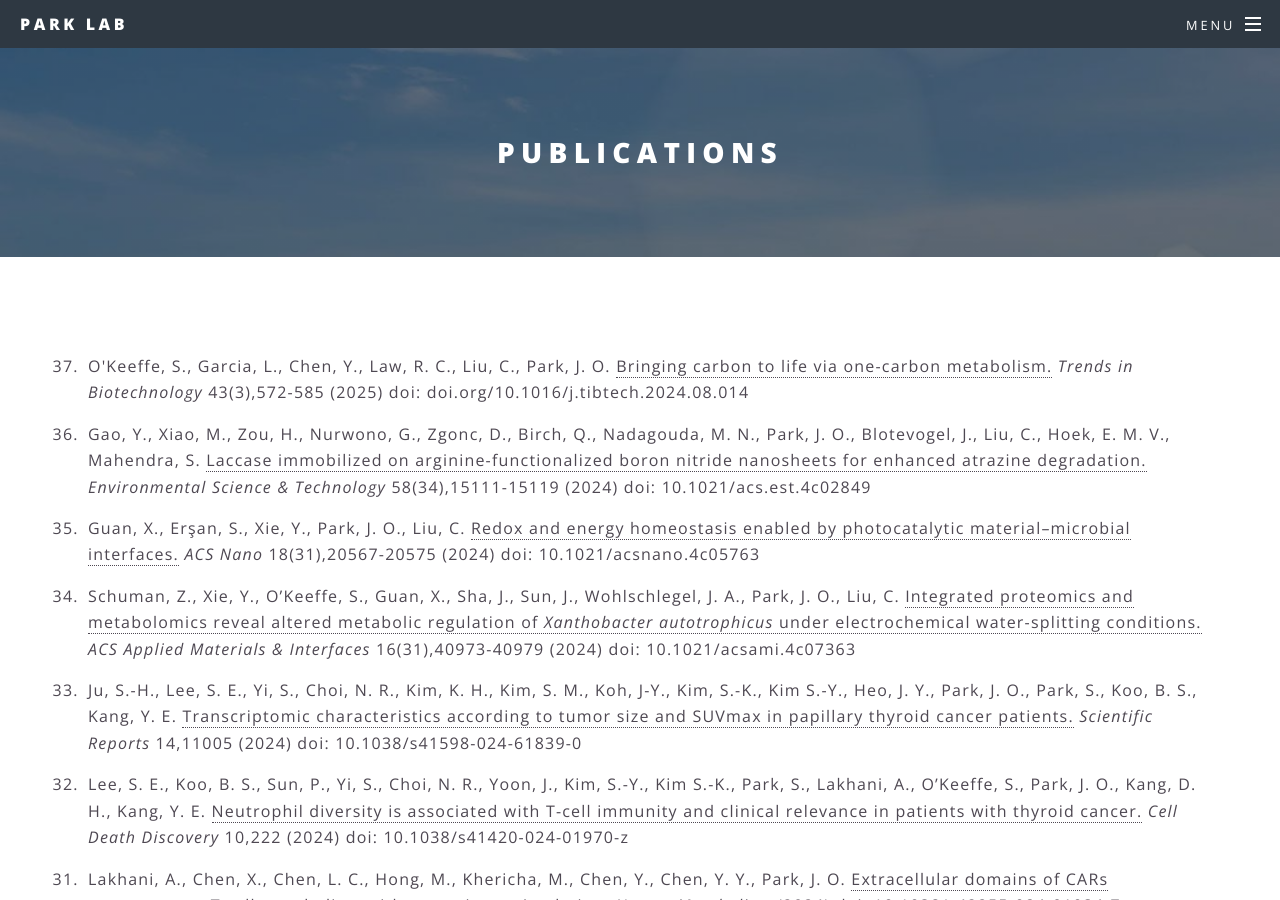
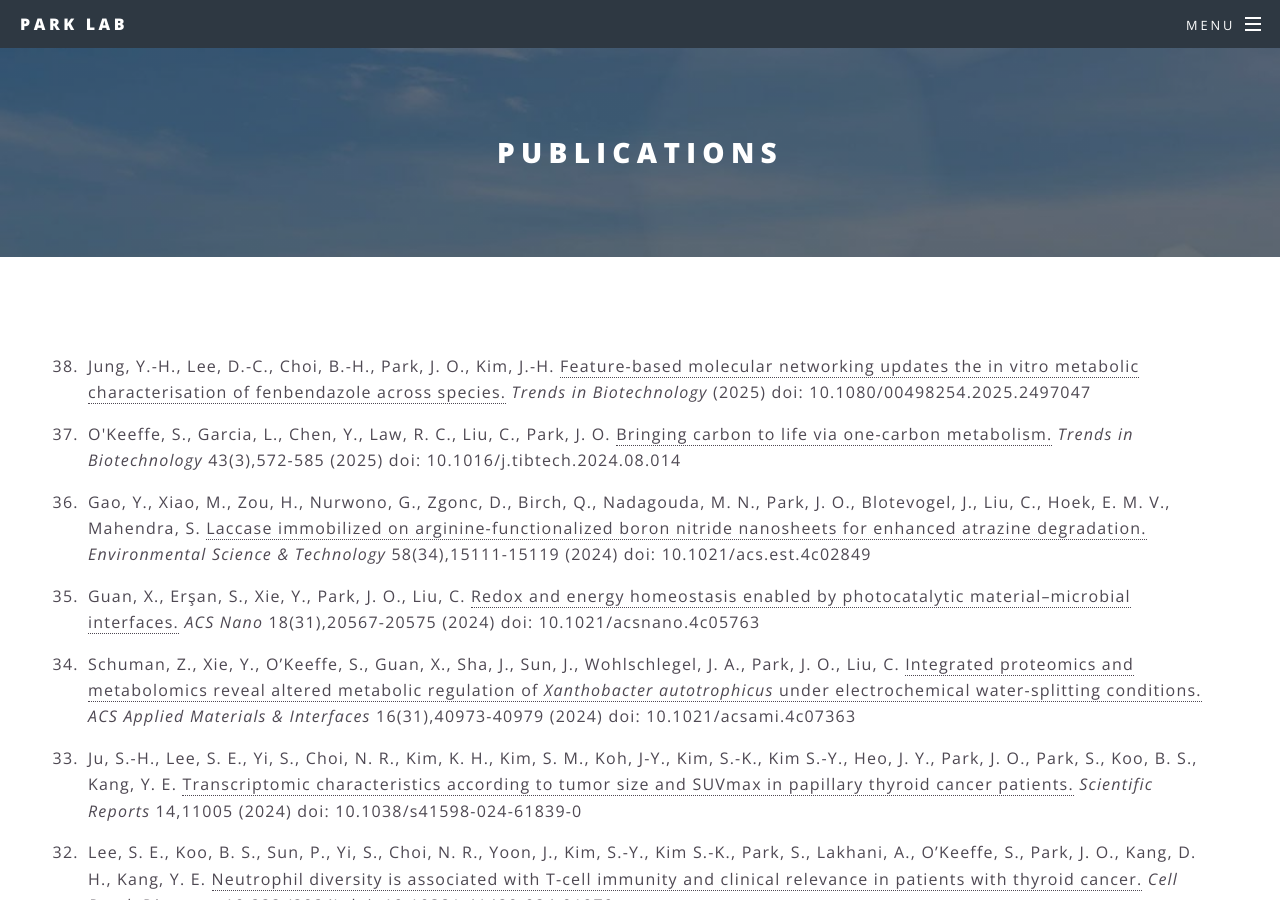
Before and after one commit to jopark/jopark.github.io, a Jekyll site: the page built from publications.html, in a window 1280 px wide and 900 px high. Built offline with Jekyll 4.4.1, drawn with Linux system fonts in a browser that asks for light colours.

Commit message:
new members and publication

```diff
--- a/publications.html
+++ b/publications.html
@@ -4,7 +4,8 @@ title: Publications
 ---
 
 <ol reversed class="ul2">
-<li>O'Keeffe, S., Garcia, L., Chen, Y., Law, R. C., Liu, C., Park, J. O.  <a href="https://doi.org/10.1016/j.tibtech.2024.08.014">Bringing carbon to life via one-carbon metabolism.</a> <i>Trends in Biotechnology</i> 43(3),572-585 (2025) doi: doi.org/10.1016/j.tibtech.2024.08.014</li>
+<li>Jung, Y.-H., Lee, D.-C., Choi, B.-H., Park, J. O., Kim, J.-H.  <a href="https://doi.org/10.1080/00498254.2025.2497047">Feature-based molecular networking updates the in vitro metabolic characterisation of fenbendazole across species.</a> <i>Trends in Biotechnology</i> (2025) doi: 10.1080/00498254.2025.2497047</li>
+<li>O'Keeffe, S., Garcia, L., Chen, Y., Law, R. C., Liu, C., Park, J. O.  <a href="https://doi.org/10.1016/j.tibtech.2024.08.014">Bringing carbon to life via one-carbon metabolism.</a> <i>Trends in Biotechnology</i> 43(3),572-585 (2025) doi: 10.1016/j.tibtech.2024.08.014</li>
 <li>Gao, Y., Xiao, M., Zou, H., Nurwono, G., Zgonc, D., Birch, Q., Nadagouda, M. N., Park, J. O., Blotevogel, J., Liu, C., Hoek, E. M. V., Mahendra, S.  <a href="https://doi.org/10.1021/acs.est.4c02849">Laccase immobilized on arginine-functionalized boron nitride nanosheets for enhanced atrazine degradation.</a> <i>Environmental Science & Technology</i> 58(34),15111-15119 (2024) doi: 10.1021/acs.est.4c02849</li>
 <li>Guan, X., Erşan, S., Xie, Y., Park, J. O., Liu, C.  <a href="https://doi.org/10.1021/acsnano.4c05763">Redox and energy homeostasis enabled by photocatalytic material–microbial interfaces.</a> <i>ACS Nano</i> 18(31),20567-20575 (2024) doi: 10.1021/acsnano.4c05763</li>
 <li>Schuman, Z., Xie, Y., O’Keeffe, S., Guan, X., Sha, J., Sun, J., Wohlschlegel, J. A., Park, J. O., Liu, C.  <a href="https://doi.org/10.1021/acsami.4c07363">Integrated proteomics and metabolomics reveal altered metabolic regulation of <i>Xanthobacter autotrophicus</i> under electrochemical water-splitting conditions.</a> <i>ACS Applied Materials & Interfaces</i> 16(31),40973-40979 (2024) doi: 10.1021/acsami.4c07363</li>
```
Also changed, not shown: members.html (+40 -0 lines), images/ppl/dk.png (added), images/ppl/ee.jpg (added), images/ppl/yj.jpg (added), 1 other file.
